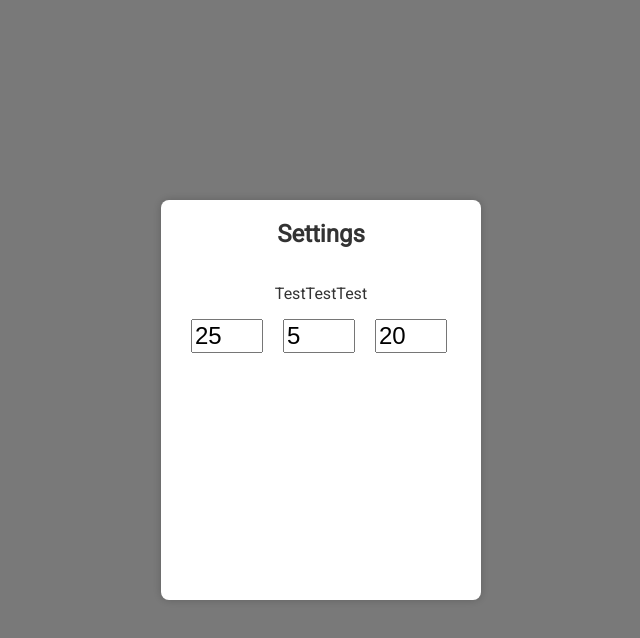
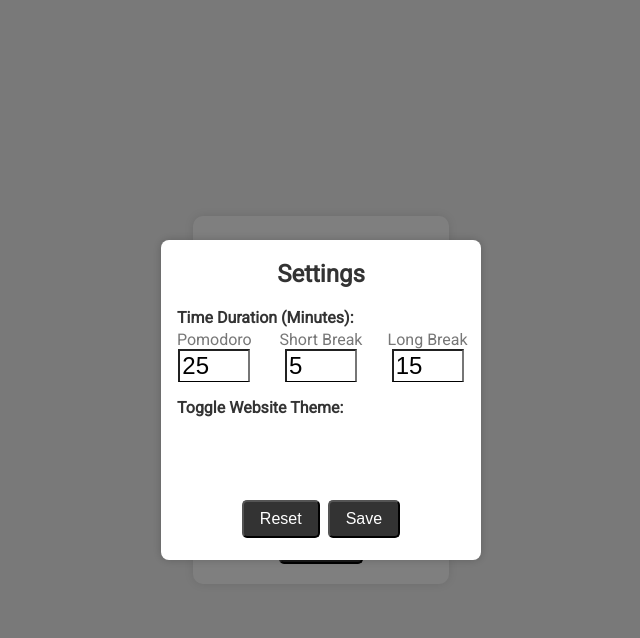
Before and after one commit to hiyodev/pomodoro-app, a React (Create React App) app: page / in a window 1280 px wide. Both pictures are taken after a click on the button 720 px from the left and 449 px from the top of the page. Shown: the top 638 px of the page, without its empty margins (319-959 px from the left). Built offline with nearby package versions, Linux system fonts and the light colour scheme.

Commit message:
Added Timer Settings

```diff
--- a/src/components/card/Card.jsx
+++ b/src/components/card/Card.jsx
@@ -28,7 +28,7 @@ function Card(props) {
     JSON.parse(localStorage.getItem("breakTime") || 300)
   );
   const [longBreakDuration, setLongBreakDuration] = useState(
-    JSON.parse(localStorage.getItem("longBreakTime") || 1200)
+    JSON.parse(localStorage.getItem("longBreakTime") || 900)
   );
 
   const [settingsModal, openSettingsModal] = useState(false);
@@ -73,6 +73,11 @@ function Card(props) {
             pomoDuration: pomoDuration,
             breakDuration: breakDuration,
             longBreakDuration: longBreakDuration,
+          }}
+          setTimers={{
+            setPomoDuration: setPomoDuration,
+            setBreakDuration: setBreakDuration,
+            setLongBreakDuration: setLongBreakDuration,
           }}
         ></Modal>
       )}
--- a/src/components/card/Card.styled.jsx
+++ b/src/components/card/Card.styled.jsx
@@ -15,7 +15,6 @@ export const ButtonWrapper = styled.div``;
 export const Button = styled.button`
   background-color: #333;
   color: #fff;
-  border: none;
   padding: 8px 16px;
   margin-right: 10px;
   border-radius: 5px;
--- a/src/components/modal/Modal.jsx
+++ b/src/components/modal/Modal.jsx
@@ -13,31 +13,80 @@ const ModalBackground = styled.div`
 `;
 
 const ModalContainer = styled.div`
-  display: flex;
-  flex-direction: column;
   border-radius: 0.5rem;
   background-color: rgba(255, 255, 255, 1);
   box-shadow: 0 0 10px rgba(0, 0, 0, 0.2);
   width: 20rem;
-  height: 25rem;
+  height: 20rem;
 `;
 
-const EditContainer = styled.div`
-  display: flex;
-  justify-content: center;
+const ModalContent = styled.div`
+  display: grid;
+  grid-template-columns: 1fr 1fr 1fr;
+  grid-template-areas:
+    "TimerTitle TimerTitle TimerTitle"
+    ". . ."
+    ". . ."
+    "ThemeTitle ThemeTitle ThemeTitle";
+
+  justify-items: center;
 `;
 
 const TimerField = styled.input`
   width: 4rem;
-  margin: 0 0.5em 0 0.5rem;
   font-size: 1.5rem;
+  border-bottom: 1px solid black;
+`;
+
+const FieldLabel = styled.label`
+  color: #777;
+`;
+
+const Title = styled.div`
+  justify-self: start;
+  padding-left: 1em;
+  padding-bottom: 0.2em;
+  font-weight: bold;
+`;
+
+const SettingsTitle = styled(Title)`
+  grid-area: TimerTitle;
+`;
+
+const ThemeTitle = styled(Title)`
+  grid-area: ThemeTitle;
+  padding-top: 1em;
+`;
+
+const ButtonContainer = styled.div`
+  margin-top: 5rem;
+`;
+
+const Button = styled.button`
+  background-color: #333;
+  color: #fff;
+  padding: 8px 16px;
+  border-radius: 5px;
+  cursor: pointer;
+  font-size: 16px;
+
+  &:hover {
+    background-color: #555;
+  }
+`;
+
+const SaveButton = styled(Button)``;
+
+const ResetButton = styled(Button)`
+  margin-right: 0.5em;
 `;
 
 function Modal(props) {
-  const { openSettingsModal, timers } = props;
+  const { openSettingsModal, timers, setTimers } = props;
   const { pomoDuration, breakDuration, longBreakDuration } = timers;
+  const { setPomoDuration, setBreakDuration, setLongBreakDuration } = setTimers;
 
-  const [useInput, setUserInput] = useState({
+  const [userInput, setUserInput] = useState({
     pomoDuration: pomoDuration,
     breakDuration: breakDuration,
     longBreakDuration: longBreakDuration,
@@ -49,29 +98,45 @@ function Modal(props) {
     });
   };
 
+  const onSaveHandler = () => {
+    if (Object.values(userInput).some((timer) => timer === 0)) return;
+
+    setPomoDuration(userInput.pomoDuration);
+    setBreakDuration(userInput.breakDuration);
+    setLongBreakDuration(userInput.longBreakDuration);
+    openSettingsModal(false);
+  };
+
   return (
     <ModalBackground onClick={() => openSettingsModal(false)}>
       <ModalContainer onClick={(e) => e.stopPropagation()}>
         <h2>Settings</h2>
-        <EditContainer>
-          <p>Test</p>
-          <p>Test</p>
-          <p>Test</p>
-        </EditContainer>
-        <EditContainer>
+        <ModalContent>
+          <SettingsTitle>Time Duration (Minutes):</SettingsTitle>
+          <FieldLabel>Pomodoro</FieldLabel>
+          <FieldLabel>Short Break</FieldLabel>
+          <FieldLabel>Long Break</FieldLabel>
           <TimerField
-            value={useInput.pomoDuration / 60}
+            type="number"
+            value={userInput.pomoDuration / 60}
             onChange={(e) => onChangeHandler(e, "pomoDuration")}
           ></TimerField>
           <TimerField
-            value={useInput.breakDuration / 60}
+            type="number"
+            value={userInput.breakDuration / 60}
             onChange={(e) => onChangeHandler(e, "breakDuration")}
           ></TimerField>
           <TimerField
-            value={useInput.longBreakDuration / 60}
+            type="number"
+            value={userInput.longBreakDuration / 60}
             onChange={(e) => onChangeHandler(e, "longBreakDuration")}
           ></TimerField>
-        </EditContainer>
+          <ThemeTitle>Toggle Website Theme:</ThemeTitle>
+        </ModalContent>
+        <ButtonContainer>
+          <ResetButton>Reset</ResetButton>
+          <SaveButton onClick={onSaveHandler}>Save</SaveButton>
+        </ButtonContainer>
       </ModalContainer>
     </ModalBackground>
   );
--- a/src/components/timer/Timer.jsx
+++ b/src/components/timer/Timer.jsx
@@ -23,6 +23,10 @@ function Timer(props) {
     setTimer(timeDuration);
   }, [resetTimer]);
 
+  useEffect(() => {
+    setTimer(timeDuration);
+  }, [timeDuration]);
+
   const inMinutes = (timer % 60).toString();
 
   return (
```
